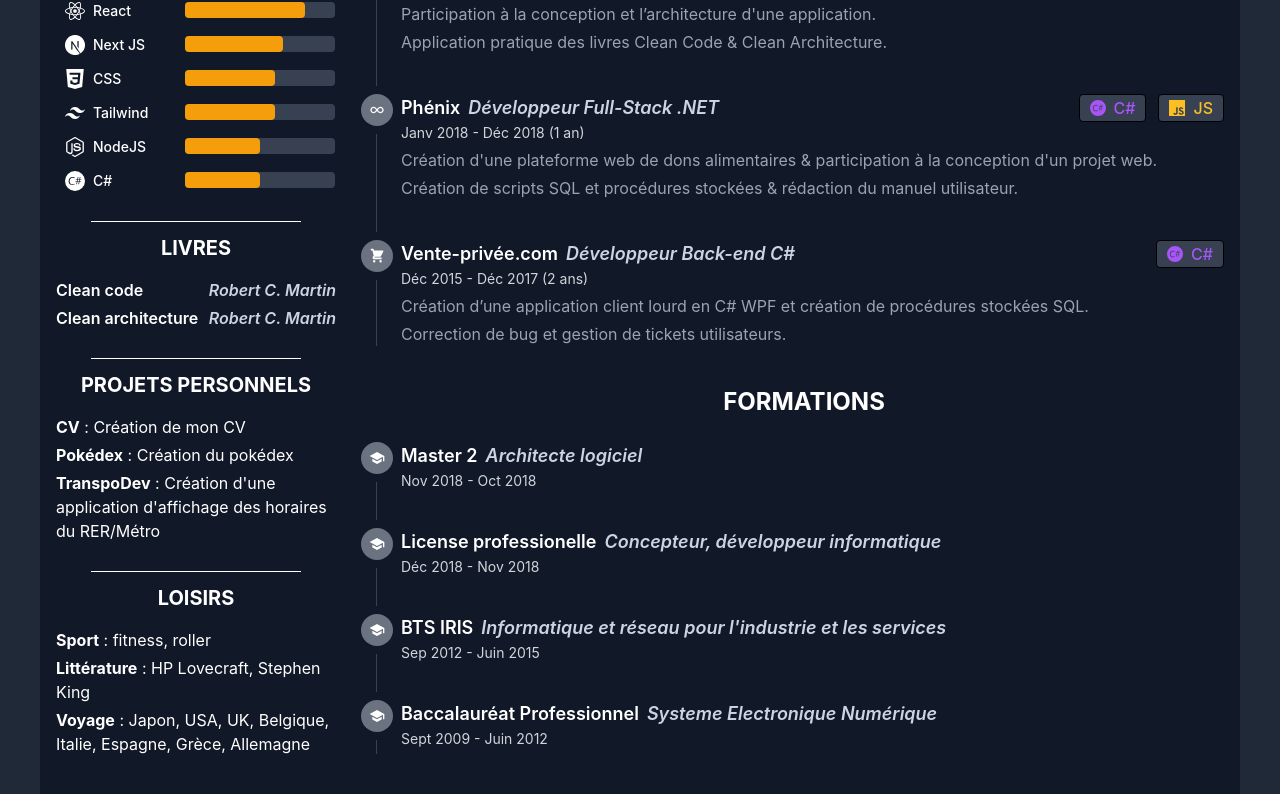
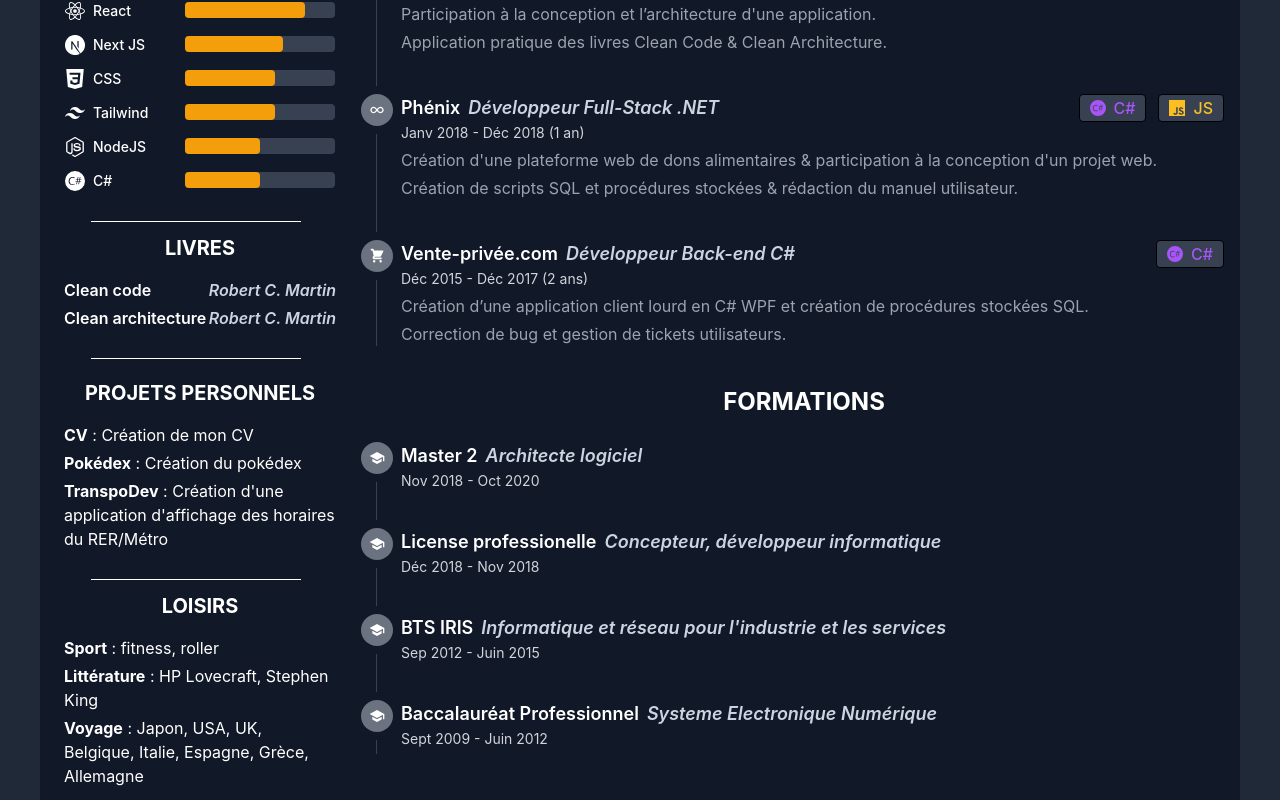
Before and after one commit to CyrilDelvalle/cv, a React (Create React App) app: page / in a window 1280 px wide. Shown: the part 960-1760 px from the top of the page. Built offline with nearby package versions, Linux system fonts and the light colour scheme.

Commit message:
update mistake

```diff
--- a/src/components/Books.jsx
+++ b/src/components/Books.jsx
@@ -1,16 +1,18 @@
-import React from 'react'
-import books from "../data/books.json"
-import Book from './Book'
+import React from "react";
+import books from "../data/books.json";
+import Book from "./Book";
 
 const Books = () => {
-    return (
-        <div className='w-full'>
-            <h3 className="text-xl mb-4 text-center font-bold dark:text-white">LIVRES</h3>
-            {
-                books.map((book, index) => <Book key={index} {...book} />)
-            }
-        </div>
-    )
-}
+  return (
+    <div className="w-full pl-2">
+      <h3 className="text-xl mb-4 text-center font-bold dark:text-white">
+        LIVRES
+      </h3>
+      {books.map((book, index) => (
+        <Book key={index} {...book} />
+      ))}
+    </div>
+  );
+};
 
-export default Books
+export default Books;
--- a/src/components/Hobbies.jsx
+++ b/src/components/Hobbies.jsx
@@ -1,16 +1,18 @@
-import React from 'react'
-import hobbies from '../data/hobbies.json'
-import Hobbie from './Hobbie'
+import React from "react";
+import hobbies from "../data/hobbies.json";
+import Hobbie from "./Hobbie";
 
 const Hobbies = () => {
-    return (
-        <div className='w-full'>
-            <h3 className="text-xl mb-4 text-center font-bold dark:text-white">LOISIRS</h3>
-            {
-                hobbies.map((hobbie, index) => <Hobbie key={index} {...hobbie} />)
-            }
-        </div>
-    )
-}
+  return (
+    <div className="w-full pl-2">
+      <h3 className="text-xl mb-4 text-center font-bold dark:text-white">
+        LOISIRS
+      </h3>
+      {hobbies.map((hobbie, index) => (
+        <Hobbie key={index} {...hobbie} />
+      ))}
+    </div>
+  );
+};
 
-export default Hobbies
+export default Hobbies;
--- a/src/components/PersonnalProjects.jsx
+++ b/src/components/PersonnalProjects.jsx
@@ -1,16 +1,18 @@
-import React from 'react'
-import PersonnalProject from './PersonnalProject'
-import personnalProjects from '../data/personnalProjects'
+import React from "react";
+import PersonnalProject from "./PersonnalProject";
+import personnalProjects from "../data/personnalProjects";
 
 const PersonnalProjects = () => {
-    return (
-        <div className='w-full'>
-            <h3 className="text-xl mb-4 text-center font-bold dark:text-white">PROJETS PERSONNELS</h3>
-            {
-                personnalProjects.map((project, index) => <PersonnalProject key={index} {...project} />)
-            }
-        </div>
-    )
-}
+  return (
+    <div className="w-full pl-2">
+      <h3 className="text-xl my-2 mb-4 text-center font-bold dark:text-white">
+        PROJETS PERSONNELS
+      </h3>
+      {personnalProjects.map((project, index) => (
+        <PersonnalProject key={index} {...project} />
+      ))}
+    </div>
+  );
+};
 
-export default PersonnalProjects
+export default PersonnalProjects;
--- a/src/data/diplomas.json
+++ b/src/data/diplomas.json
@@ -3,7 +3,7 @@
         "name": "Master 2",
         "speciality": "Architecte logiciel",
         "startDate": "Nov 2018",
-        "endDate": "Oct 2018",
+        "endDate": "Oct 2020",
         "localisation": "NextAdvance, Paris 75009"
     },
     {
```
